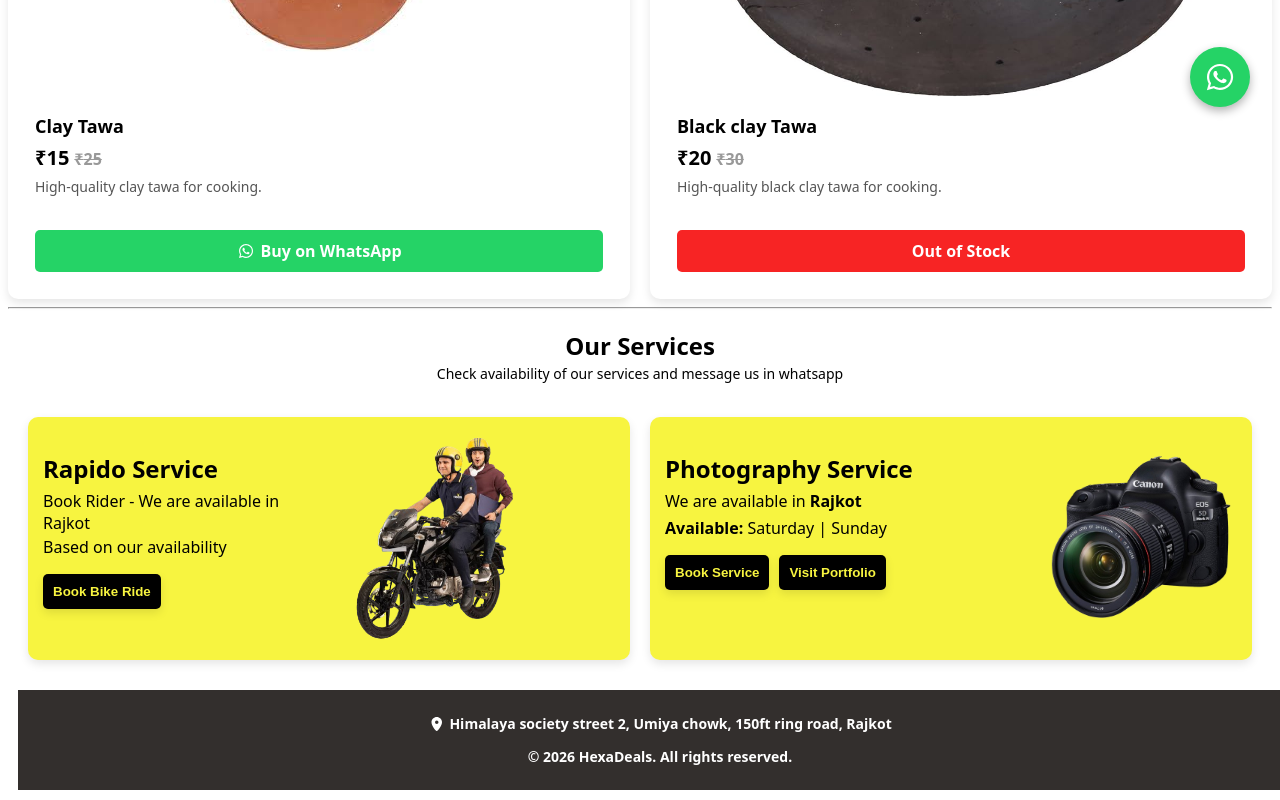
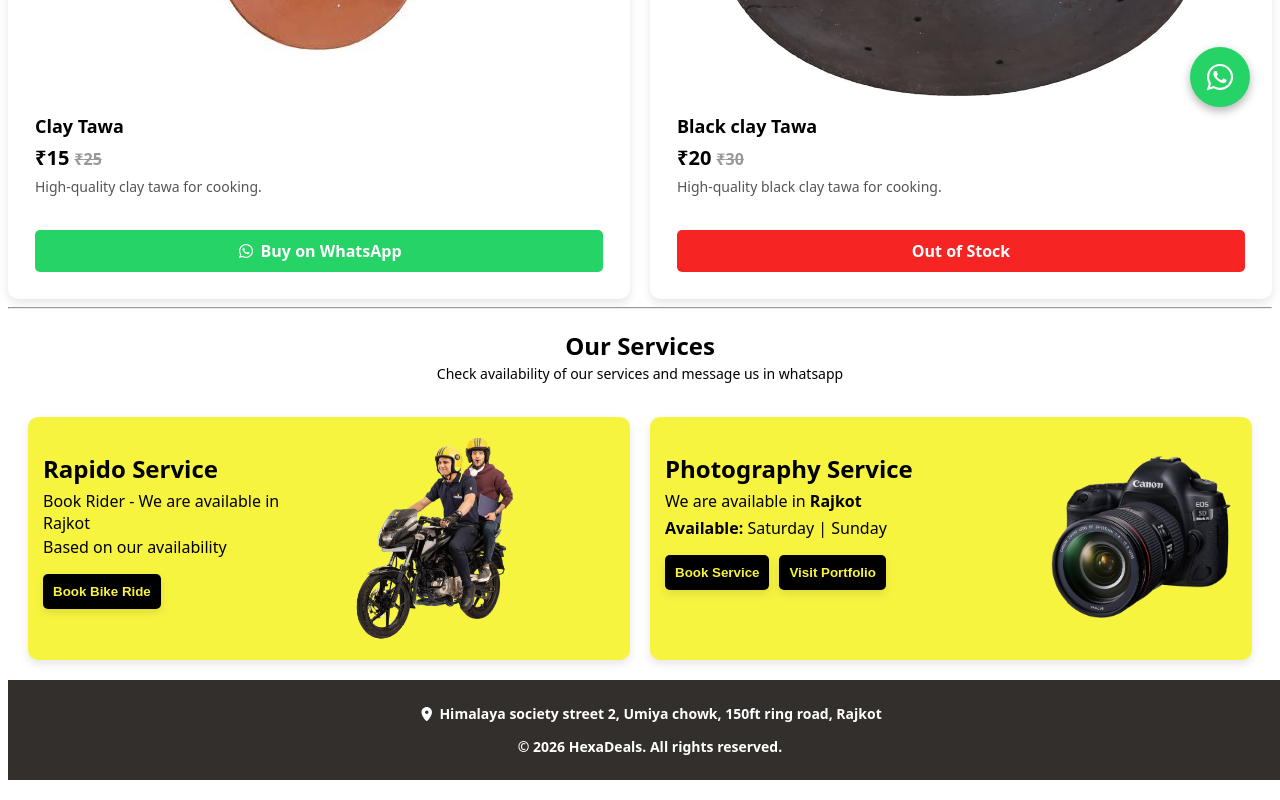
Before and after one commit to gunatitdesign/hexadeals, a React (Vite) app: page / in a window 1280 px wide. Shown: the part 663-1463 px from the top of the page. Built offline with nearby package versions, Linux system fonts and the light colour scheme.

Commit message:
code pushed

```diff
--- a/src/Components/Footer/footer.css
+++ b/src/Components/Footer/footer.css
@@ -1,8 +1,6 @@
 .footer {
     width: 100%;
-    position: relative;
     background-color: #332f2d;
-    margin: 10px;
     padding: 10px;
     text-align: center;
     align-items: center;
```
